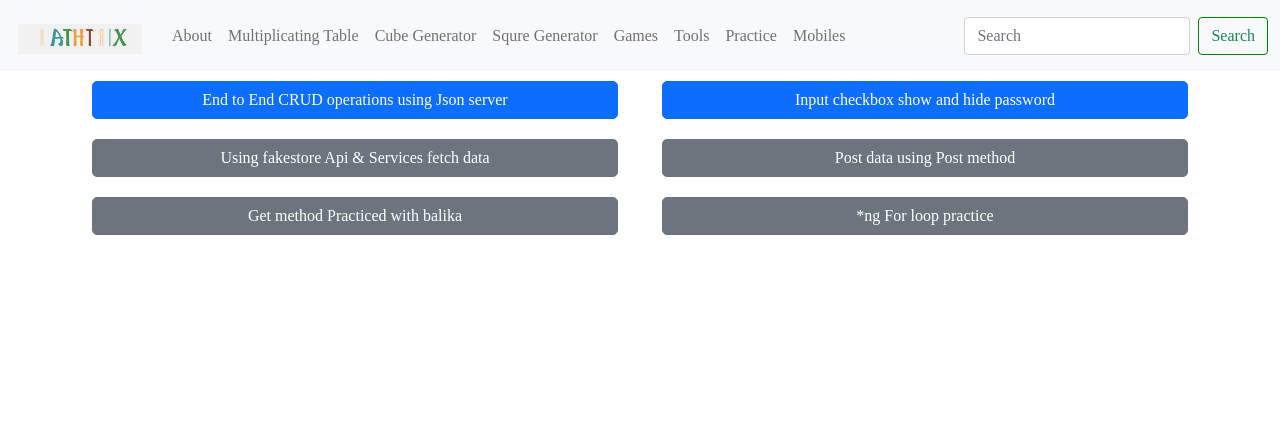
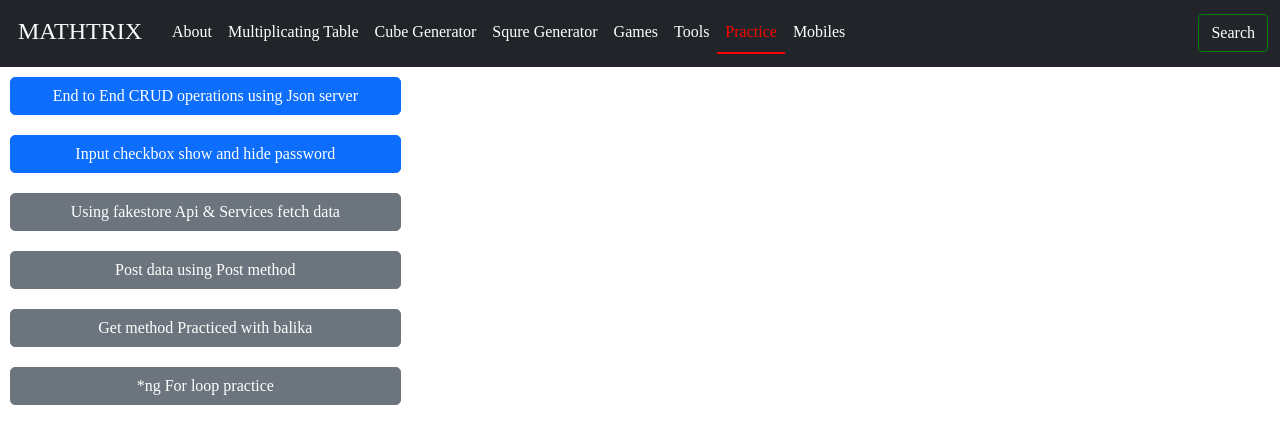
Before and after one commit to guru-1212/project, an Angular app: page /Dashbord/Practice in a window 1280 px wide. Shown: the top 444 px of the page. Built offline with nearby package versions, Linux system fonts and the light colour scheme.

Commit message:
changess

```diff
--- a/src/app/DefaultHome/default-home/default-home.component.html
+++ b/src/app/DefaultHome/default-home/default-home.component.html
@@ -1,4 +1,12 @@
+<div class="video-container">
+  <video autoplay loop muted>
+    <source src="../../../assets/black_-_13495 (540p).mp4" type="video/mp4">
+    <source src="your-video.webm" type="video/webm">
+    Your browser does not support the video tag.
+  </video>
+</div>
 <div class="container about-us-main-parent">
+
     <h1 class="text-center welcome-text">
       Welcome to MathTrix.
     </h1>
--- a/src/app/DefaultHome/default-home/default-home.component.scss
+++ b/src/app/DefaultHome/default-home/default-home.component.scss
@@ -1,4 +1,7 @@
 .welcome-text{
+  text-shadow: 0 0 10px #00f, /* Horizontal and vertical offset, blur radius, and color */
+               0 0 20px #0ff,
+               0 0 40px #0f0;
     align-items: center;
     display: flex;
     height: 50vh;
@@ -14,23 +17,51 @@
   }
   @keyframes color_change {
     0% {
-      color: orangered;
+      color: white;
       transform: translateX(30%);
+      text-shadow: 0 0 10px rgb(3, 71, 45), /* Horizontal and vertical offset, blur radius, and color */
+      0 0 20px rgb(224, 11, 11),
+      0 0 30px rgb(226, 8, 8);
     }
     25% {
-      color: black;
+      color: white;
       transform: translateY(30%);
+      transform: translateX(30%);
+      text-shadow:
+        0 0 10px rgb(3, 71, 45),
+        0 0 20px rgb(224, 11, 11),
+        0 0 30px rgb(226, 8, 8);
     }
     50% {
-      color: green;
+      color: white;
       transform: translateX(-30%);
+      transform: translateX(30%);
+  text-shadow:
+    0 0 10px rgb(56, 97, 160),
+    0 0 20px rgb(255, 87, 34),
+    0 0 30px rgb(255, 193, 7);
     }
     75% {
-      color: blue;
+      color: white;
       transform: translateY(-30%);
+      transform: translateX(30%);
+      text-shadow:
+        0 0 10px rgb(0, 128, 0),
+        0 0 20px rgb(0, 0, 255),
+        0 0 30px rgb(255, 0, 255);
     }
     100% {
-      color: red;
+      color: white;
       transform: translateX(30%);
+      transform: translateX(30%);
+  text-shadow:
+    0 0 10px rgb(128, 0, 128),
+    0 0 20px rgb(255, 0, 0),
+    0 0 30px rgb(255, 255, 0);
     }
   }
+  video{
+    width: 100%;
+    position: absolute;
+
+  }
--- a/src/app/games-component/games-component.component.html
+++ b/src/app/games-component/games-component.component.html
@@ -1,27 +1,32 @@
 
 <div>
-    <div class="container">
     <div class="row">
         <div class="col-md-4">
-                <div class="custom-div div-1" routerLink="/AdditionGame">
+            <div class="row">
+                <div class="col-md-12">
+                    <div class="custom-div div-1" routerLink="AdditionGame">
                       <h5>Addition Games</h5>
                     </div>
                 </div>
-            <div class="col-md-4">
-                <div class="custom-div div-2" routerLink="/MultiplicationGame">
+                <div class="col-md-12">
+                    <div class="custom-div div-2" routerLink="MultiplicationGame">
                         <h5>Multiplicating Games</h5>
                     </div>
                 </div>
-            <div class="col-md-4">
-                <div class="custom-div div-3" routerLink="/DivisionGame">
+                <div class="col-md-12">
+                    <div class="custom-div div-3" routerLink="DivisionGame">
                         <h5>Division Games</h5>
                     </div>
                 </div>
-            <div class="col-md-4">
-                <div class="custom-div div-4" routerLink="/SubstractionGame">
+                <div class="col-md-12">
+                    <div class="custom-div div-4" routerLink="SubstractionGame">
                         <h5>Substraction Games</h5>
                     </div>
                 </div>
             </div>
         </div>
+        <div class="col-md-8">
+            <router-outlet></router-outlet>
         </div>
+    </div>
+</div>
--- a/src/app/navBar/navbar-header/navbar-header.component.html
+++ b/src/app/navBar/navbar-header/navbar-header.component.html
@@ -1,7 +1,8 @@
-<nav class="navbar navbar-expand-lg navbar-light bg-light">
+<nav class="navbar navbar-expand-lg navbar-light bg-dark">
     <div class="container-fluid">
         <button  class="navbar-brand" routerLink="">
-          <img src="../../../assets/Vanilla-2.4s-244px.gif" alt="" height="30px">
+          <!-- <img src="../../../assets/Vanilla-2.4s-244px.gif" alt="" height="30px"> -->
+          <h4 class="text-light mt-1">MATHTRIX</h4>
         </button>
         <button class="navbar-toggler" type="button" data-bs-toggle="collapse" data-bs-target="#navbarSupportedContent"
             aria-controls="navbarSupportedContent" aria-expanded="false" aria-label="Toggle navigation">
@@ -9,42 +10,40 @@
         </button>
         <div class="collapse navbar-collapse" id="navbarSupportedContent">
             <ul class="navbar-nav me-auto mb-2 mb-lg-0">
-                <li class="nav-item">
-
+                <li class="nav-item" routerLinkActive="active">
                     <button  class="nav-link" routerLink="About">About</button>
-
                 </li>
-                <li class="nav-item">
+                <li class="nav-item" routerLinkActive="active">
                     <button  class="nav-link" aria-current="page" routerLink="Multable">
                         Multiplicating Table
                     </button>
                 </li>
-                <li class="nav-item">
+                <li class="nav-item" routerLinkActive="active">
                     <button  class="nav-link" routerLink="Cube">
                         Cube Generator
                     </button>
                 </li>
-                <li class="nav-item">
+                <li class="nav-item" routerLinkActive="active">
                     <button class="nav-link" routerLink="Squre">
                         Squre Generator
                     </button>
                 </li>
-                <li class="nav-item">
+                <li class="nav-item" routerLinkActive="active">
                     <button class="nav-link" routerLink="Game">
                        Games
                     </button>
                 </li>
-                <li class="nav-item">
+                <li class="nav-item" routerLinkActive="active">
                     <button class="nav-link" routerLink="Tools">
                        Tools
                     </button>
                 </li>
-                <li class="nav-item">
+                <li class="nav-item" routerLinkActive="active">
                     <button class="nav-link" routerLink="Practice">
                        Practice
                     </button>
                 </li>
-                <li class="nav-item">
+                <li class="nav-item" routerLinkActive="active">
                     <button class="nav-link" routerLink="Mobiles">
                        Mobiles
                     </button>
@@ -52,8 +51,8 @@
 
             </ul>
             <div class="d-flex">
-                <input class="form-control me-2" type="search" placeholder="Search" aria-label="Search"
-                    id="Color_picker">
+                <!-- <input class="form-control me-2" type="search" placeholder="Search" aria-label="Search"
+                    id="Color_picker"> -->
                 <button class="btn btn-outline-success Search-btn" onClick={Night_Day_mode}>
                     Search
                 </button>
--- a/src/app/navBar/navbar-header/navbar-header.component.scss
+++ b/src/app/navBar/navbar-header/navbar-header.component.scss
@@ -8,6 +8,7 @@
 
 }
 button{
+  color: white !important;
     border: none !important;
     background: none;
 }
@@ -80,18 +81,18 @@ button{
   /* Standard syntax */
 @keyframes color_change {
     0% {
-      color: orangered;
+      color: white;
     }
     25% {
-      color: black;
+      color: white;
     }
     50% {
-      color: green;
+      color: white;
     }
     75% {
-      color: blue;
+      color: white;
     }
     100% {
-      color: red;
+      color: white;
     }
   }
--- a/src/app/practice/practice.component.html
+++ b/src/app/practice/practice.component.html
@@ -1,35 +1,40 @@
-<router-outlet></router-outlet>
-<div class="container">
+
+<div class="">
     <div class="row">
-        <div class="col-md-6">
+        <div class="col-md-4">
+            <div class="col-md-12">
                 <div class="button-container">
                     <button class="btn btn-primary custom-button" routerLink="CRUD_studentData">End to End CRUD operations using Json server</button>
                 </div>
             </div>
-        <div class="col-md-6">
+            <div class="col-md-12">
                 <div class="button-container">
                     <button class="btn btn-primary custom-button" routerLink="inputValPractice">Input checkbox show and hide password</button>
                 </div>
             </div>
-        <div class="col-md-6">
+            <div class="col-md-12">
                 <div class="button-container">
                     <button class="btn btn-secondary custom-button" routerLink="FakestoreAPI">Using fakestore Api & Services fetch data</button>
                 </div>
             </div>
-        <div class="col-md-6">
+            <div class="col-md-12">
                 <div class="button-container">
                     <button class="btn btn-secondary custom-button" routerLink="PostAPI">Post data using Post method</button>
                 </div>
             </div>
-        <div class="col-md-6">
+            <div class="col-md-12">
                 <div class="button-container">
                     <button class="btn btn-secondary custom-button" routerLink="Balika_practice">Get method Practiced with balika</button>
                 </div>
             </div>
-        <div class="col-md-6">
+            <div class="col-md-12">
                 <div class="button-container">
                     <button class="btn btn-secondary custom-button" routerLink="for_loop_practice">*ng For loop practice</button>
                 </div>
             </div>
         </div>
+        <div class="col-md-7">
+            <router-outlet></router-outlet>
         </div>
+    </div>
+</div>
--- a/src/app/practice/student-data/student-data.component.html
+++ b/src/app/practice/student-data/student-data.component.html
@@ -1,13 +1,13 @@
 <div class="container">
 
-<nav class="navbar navbar-expand-lg navbar-light bg-light">
+<nav class="navbar navbar-expand-lg navbar-light">
     <a class="navbar-brand" href="#">Student Data</a>
     <button class="navbar-toggler" type="button" data-toggle="collapse" data-target="#navbarNav" aria-controls="navbarNav" aria-expanded="false" aria-label="Toggle navigation">
       <span class="navbar-toggler-icon"></span>
     </button>
     <div class="collapse navbar-collapse" id="navbarNav">
       <ul class="navbar-nav">
-        <li class="nav-item">
+        <li class="nav-item" routerLinkActive="active">
           <a class="nav-link" routerLink="addstudent">Add Student</a>
         </li>
         <li class="nav-item">
--- a/src/styles.scss
+++ b/src/styles.scss
@@ -2,3 +2,9 @@
 .card-main-div{
     flex-wrap: wrap;
 }
+li.active {
+    border-bottom: 2px solid red;
+  }
+li.active .nav-link{
+    color: red !important;
+}
```
Also changed, not shown: database/register.json (+12 -0 lines), src/app/app-routing.module.ts (+7 -5 lines), 1 other file (tests, documents, lock files or other folders). Lines whose indentation alone changed are shown as unchanged.
